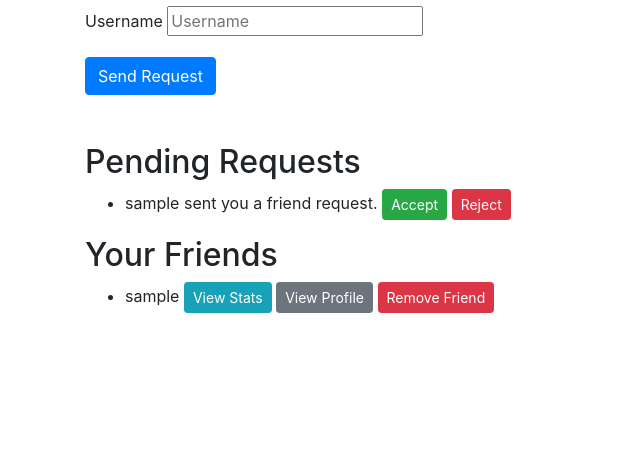
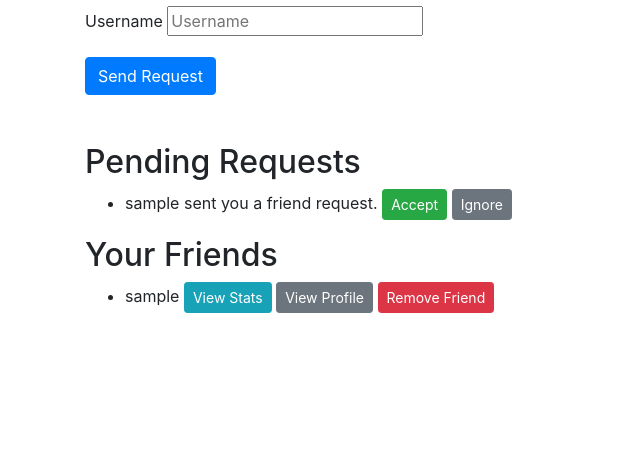
Before and after one commit to LiamHearderDev/AWD-Project, a Flask app: template app/templates/friends/friends.html in a window 1280 px wide. Shown: the part 182-642 px from the top of the page, without its empty margins (0-640 px from the left). Run offline with Flask 3, Linux system fonts and the light colour scheme; the template is opened without the code that fills it: values that come from a table or form of the project are taken from there, others are empty; tables that the repository leaves empty hold one stand-in row (values such as "Sample post").

Commit message:
Renamed "reject" friend request to "ignore"
- People don't like to think of themselves rejecting people. It is much easier to press a button that says "ignore" than "reject". No functionality has changed.
- This puts it more in line with other web applications with similar buttons

```diff
--- a/app/templates/friends/friends.html
+++ b/app/templates/friends/friends.html
@@ -34,7 +34,7 @@
       <li data-sender-id="{{ request.requesting_user }}">
         {{ request.friend.username }} sent you a friend request.
         <button class="accept-btn btn btn-sm btn-success" data-sender-id="{{ request.requesting_user }}">Accept</button>
-        <button class="reject-btn btn btn-sm btn-danger" data-sender-id="{{ request.requesting_user }}">Reject</button>
+        <button class="reject-btn btn btn-sm btn-secondary" data-sender-id="{{ request.requesting_user }}">Ignore</button>
       </li>
     {% else %}
       <li><em>No pending requests.</em></li>
```
